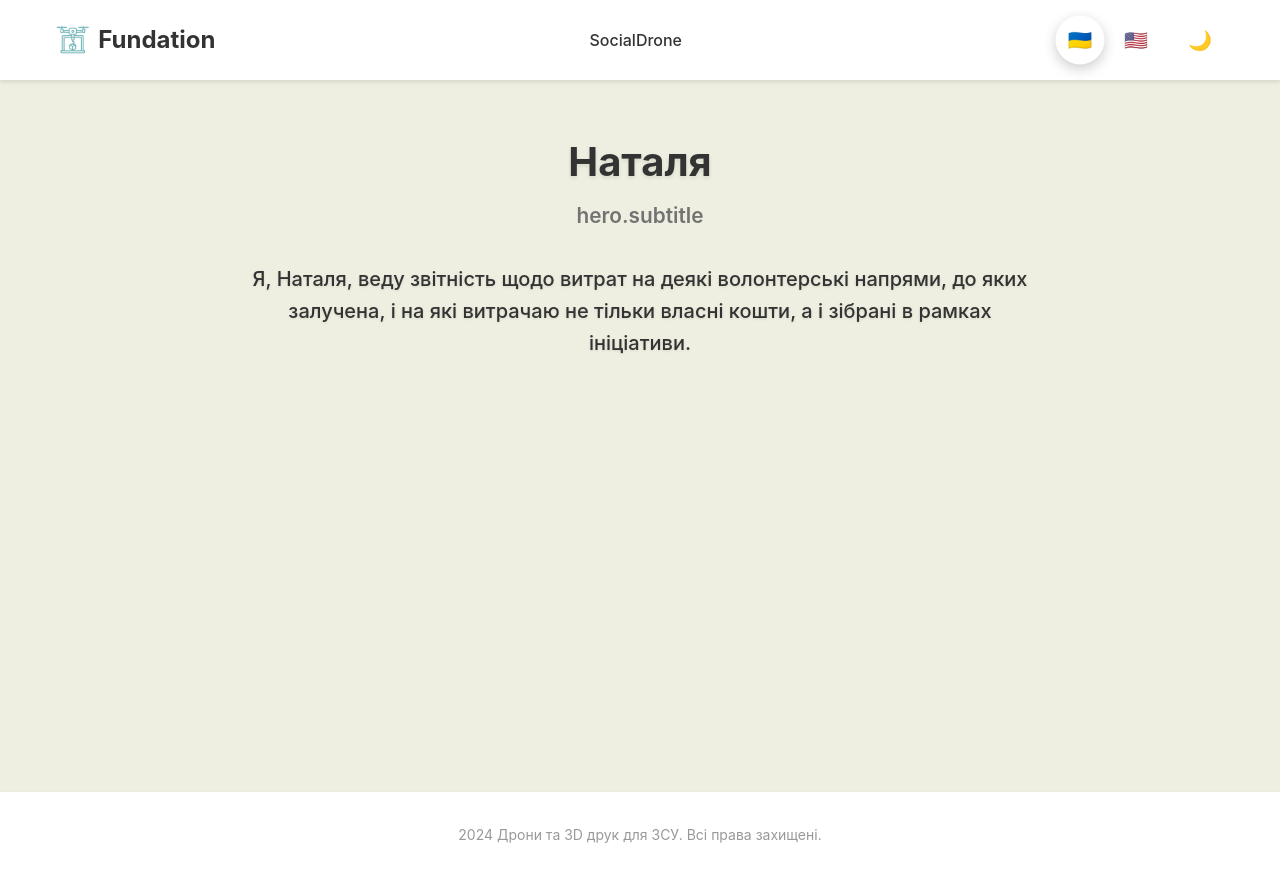
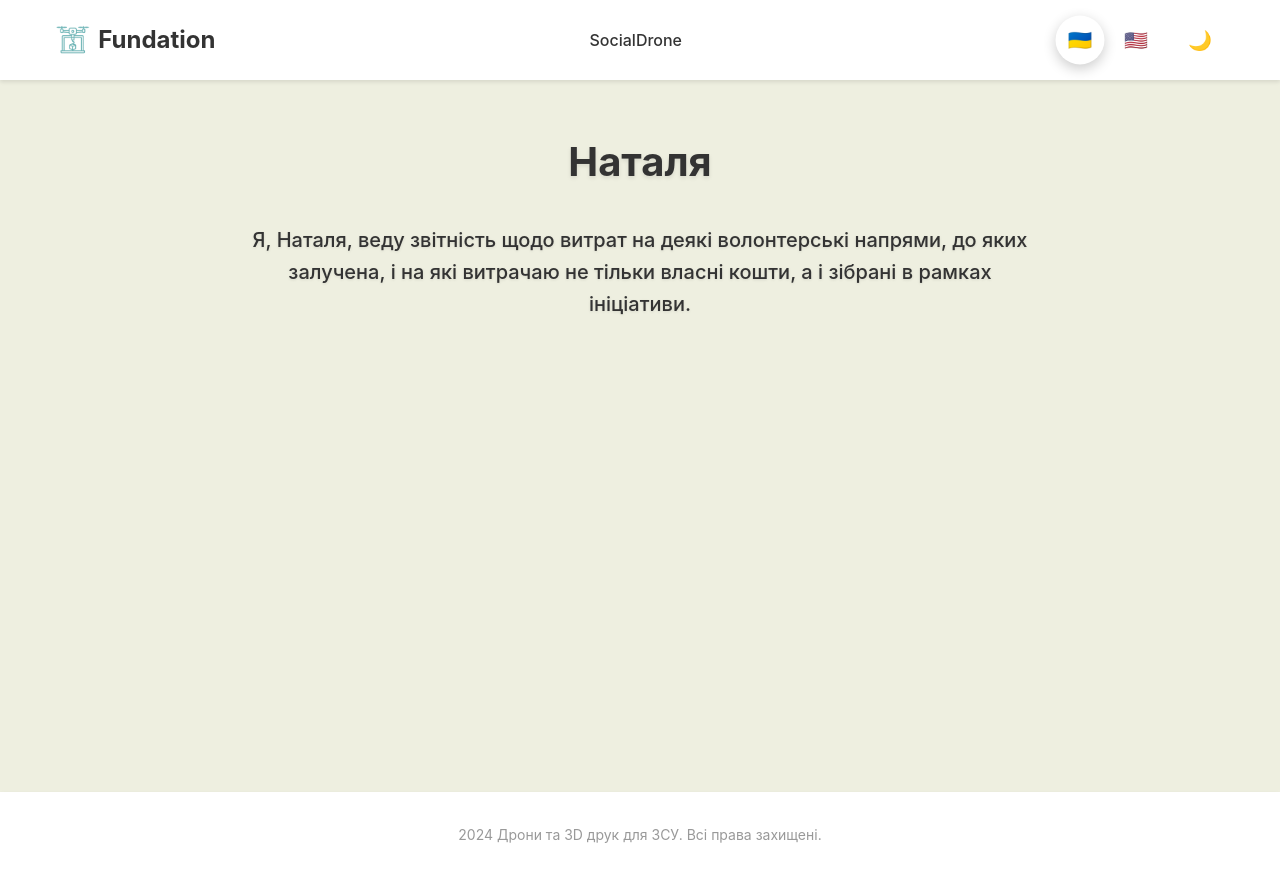
Before and after one commit to coffpiler/fundation, an Angular app: page /home in a window 1280 px wide. Built offline with nearby package versions, Linux system fonts and the light colour scheme.

Commit message:
refactor: remove subtitle from hero section component

```diff
--- a/src/app/shared/components/hero-section/hero-section.component.html
+++ b/src/app/shared/components/hero-section/hero-section.component.html
@@ -3,7 +3,6 @@
   <div class="hero-content">
     <div class="hero-header">
       <h1 class="hero-title">{{ 'hero.title' | translate | async }}</h1>
-      <h2 class="hero-subtitle">{{ 'hero.subtitle' | translate | async }}</h2>
     </div>
     <div class="hero-intro">
       <p class="hero-text">{{ 'hero.introduction' | translate | async }}</p>
```
